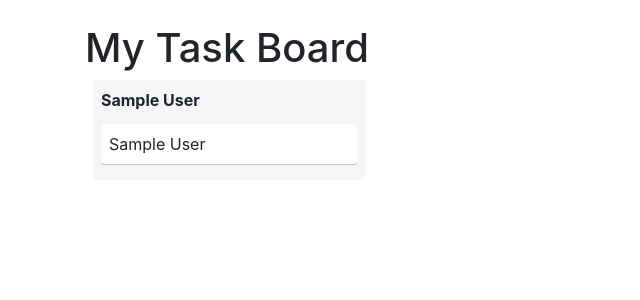
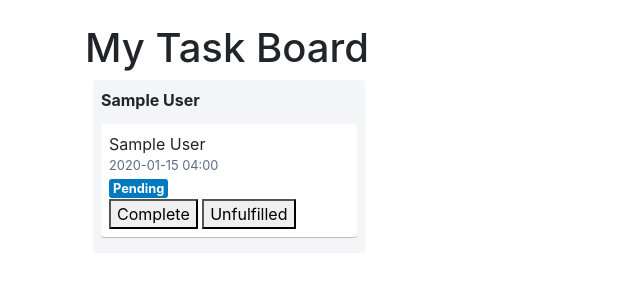
Before and after one commit to bambinounos/employees-overtime, a Django app: page /board/ in a window 1280 px wide. Shown: the part 56-356 px from the top of the page, without its empty margins (0-640 px from the left). Run offline with Django 5.2, Linux system fonts and the light colour scheme; a user stored in the database is signed in; tables that the repository leaves empty hold one stand-in row (values such as "Sample post"); some libraries are stand-ins or nearby versions.

Commit message:
feat: Add task status and due date with time
This commit introduces several enhancements to the task management system:

- The `Task` model's `due_date` field has been changed from `DateField` to `DateTimeField` to allow for precise deadlines with time.
- A new `status` field has been added to the `Task` model with three possible states: "pending", "completed", and "unfulfilled".
- The task management API has been extended with new endpoints for administrators to mark tasks as "completed" or "unfulfilled".
- The frontend has been updated to display the task status and the full due date and time. Buttons for status changes are now available to administrators.
- The Django admin panel has been updated to use a `datetime` widget for the `due_date` field, improving the user experience when creating and editing tasks.

```diff
--- a/employees/models.py
+++ b/employees/models.py
@@ -281,6 +281,11 @@ class Task(models.Model):
         ('monthly', 'Monthly'),
         ('yearly', 'Yearly'),
     ]
+    STATUS_CHOICES = [
+        ('pending', 'Pending'),
+        ('completed', 'Completed'),
+        ('unfulfilled', 'Unfulfilled'),
+    ]
 
     list = models.ForeignKey(TaskList, related_name='tasks', on_delete=models.CASCADE)
     assigned_to = models.ForeignKey(Employee, on_delete=models.CASCADE)
@@ -290,7 +295,8 @@ class Task(models.Model):
     title = models.CharField(max_length=255)
     description = models.TextField(blank=True)
     order = models.PositiveIntegerField()
-    due_date = models.DateField(null=True, blank=True)
+    due_date = models.DateTimeField(null=True, blank=True)  # Changed to DateTimeField
+    status = models.CharField(max_length=20, choices=STATUS_CHOICES, default='pending') # New status field
     completed_at = models.DateTimeField(null=True, blank=True)
     completed_by_manager = models.BooleanField(default=False)
     created_at = models.DateTimeField(auto_now_add=True)
--- a/employees/serializers.py
+++ b/employees/serializers.py
@@ -6,7 +6,7 @@ class TaskSerializer(serializers.ModelSerializer):
     class Meta:
         model = Task
         fields = [
-            'id', 'title', 'description', 'order', 'due_date', 'list', 'assigned_to',
+            'id', 'title', 'description', 'order', 'due_date', 'status', 'list', 'assigned_to',
             'is_recurring', 'recurrence_frequency', 'recurrence_end_date'
         ]
 
--- a/employees/templates/employees/task_board.html
+++ b/employees/templates/employees/task_board.html
@@ -32,6 +32,20 @@
     .task-card:hover {
         background-color: #f4f5f7;
     }
+    .task-due-date {
+        font-size: 0.8em;
+        color: #5e6c84;
+    }
+    .task-status {
+        font-size: 0.8em;
+        font-weight: bold;
+        padding: 2px 4px;
+        border-radius: 3px;
+        color: white;
+    }
+    .status-pending { background-color: #0079bf; }
+    .status-completed { background-color: #61bd4f; }
+    .status-unfulfilled { background-color: #eb5a46; }
 </style>
 
 <h1>{% trans "My Task Board" %}</h1>
@@ -44,6 +58,18 @@
             {% for task in list.tasks.all %}
             <div class="task-card" data-task-id="{{ task.id }}">
                 {{ task.title }}
+                <div class="task-due-date">
+                    {% if task.due_date %}
+                        {{ task.due_date|date:"Y-m-d H:i" }}
+                    {% endif %}
+                </div>
+                <span class="task-status status-{{ task.status }}">{{ task.get_status_display }}</span>
+                {% if user.is_superuser %}
+                <div>
+                    <button class="complete-btn" data-task-id="{{ task.id }}">{% trans "Complete" %}</button>
+                    <button class="unfulfilled-btn" data-task-id="{{ task.id }}">{% trans "Unfulfilled" %}</button>
+                </div>
+                {% endif %}
             </div>
             {% endfor %}
         </div>
@@ -57,7 +83,7 @@ document.addEventListener('DOMContentLoaded', function () {
     const lists = document.querySelectorAll('.list-cards');
     lists.forEach(list => {
         new Sortable(list, {
-            group: 'shared', // set both lists to same group
+            group: 'shared',
             animation: 150,
             onEnd: function (evt) {
                 const taskEl = evt.item;
@@ -66,7 +92,6 @@ document.addEventListener('DOMContentLoaded', function () {
                 const toListId = toListEl.dataset.listId;
                 const newIndex = evt.newDraggableIndex;
 
-                // Call the API to update the task's list and order
                 const url = `/api/tasks/${taskId}/move/`;
                 fetch(url, {
                     method: 'POST',
@@ -83,13 +108,40 @@ document.addEventListener('DOMContentLoaded', function () {
                 .then(data => {
                     if (data.error) {
                         console.error('Error moving task:', data.error);
-                        // Optional: move the card back to its original position on error
                     }
                 })
                 .catch(error => console.error('Error:', error));
             }
         });
     });
+
+    document.querySelectorAll('.complete-btn').forEach(button => {
+        button.addEventListener('click', function() {
+            const taskId = this.dataset.taskId;
+            const url = `/api/tasks/${taskId}/mark_as_complete/`;
+            fetch(url, {
+                method: 'POST',
+                headers: {
+                    'Content-Type': 'application/json',
+                    'X-CSRFToken': '{{ csrf_token }}'
+                }
+            }).then(() => location.reload());
+        });
+    });
+
+    document.querySelectorAll('.unfulfilled-btn').forEach(button => {
+        button.addEventListener('click', function() {
+            const taskId = this.dataset.taskId;
+            const url = `/api/tasks/${taskId}/mark_as_unfulfilled/`;
+            fetch(url, {
+                method: 'POST',
+                headers: {
+                    'Content-Type': 'application/json',
+                    'X-CSRFToken': '{{ csrf_token }}'
+                }
+            }).then(() => location.reload());
+        });
+    });
 });
 </script>
 {% endblock %}
```
Also changed, not shown: employees/admin.py (+7 -0 lines), employees/api_views.py (+23 -0 lines), employees/migrations/0012_task_status_alter_task_due_date.py (added).
